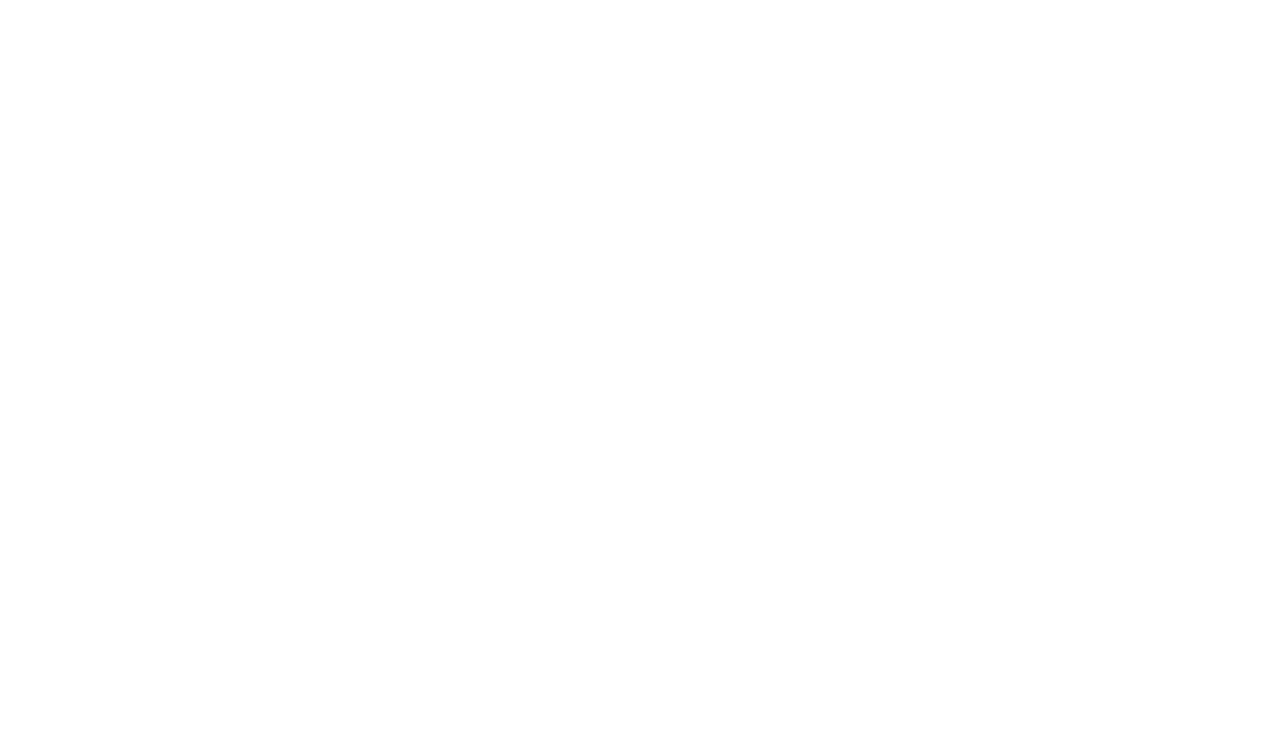
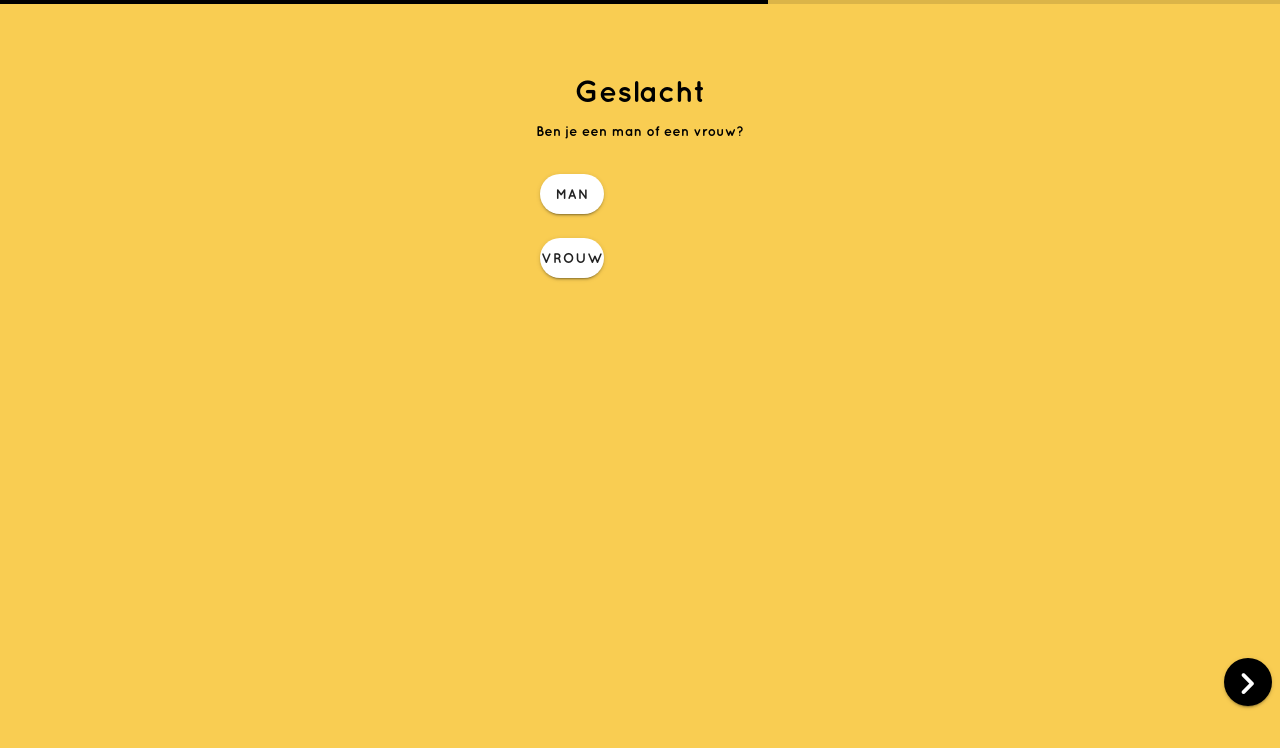
Before and after one commit to kevintjuh13/spark, a Vue app: page /geslacht in a window 1280 px wide. Before the commit this address had no page. Shown: the top 748 px of the page. Built offline with nearby package versions, Linux system fonts and the light colour scheme.

Commit message:
geslacht pagina gemaakt + routes

```diff
--- a/src/main.js
+++ b/src/main.js
@@ -1,10 +1,9 @@
 import { createApp } from 'vue'
 import App from './App.vue'
 import router from './router'
-import Vuelidate from 'vuelidate'
 
 // Vuetify
-import 'vuetify/styles/main.css'
+import 'vuetify/dist/vuetify.min.css'
 import { createVuetify } from 'vuetify'
 import * as components from 'vuetify/components'
 import * as directives from 'vuetify/directives'
@@ -17,5 +16,4 @@
 const app = createApp(App)
 app.use(vuetify)
 app.use(router)
-app.use(Vuelidate)
 app.mount('#app')
--- a/src/router/index.js
+++ b/src/router/index.js
@@ -5,6 +5,7 @@
 import testfile from '../views/testing/testfile.vue'
 import age from '../views/register/age.vue'
 import intresses from '../views/register/intresses.vue'
+import geslacht from '../views/register/geslacht.vue'
 
 const router = createRouter({
   history: createWebHistory(import.meta.env.BASE_URL),
@@ -34,6 +35,11 @@
       name: 'intresses',
       component: intresses
     },
+    {
+      path: '/geslacht',
+      name: 'geslacht',
+      component: geslacht
+    },
     // {
     //   path: '/height',
     //   name: 'height',
--- /dev/null
+++ b/src/views/register/geslacht.vue
@@ -0,0 +1,70 @@
+<template>
+  <div class="container">
+    <v-progress-linear model-value="60"></v-progress-linear>
+    <div class="mt-16 sub-container">
+      <h1 class="mb-2 title">Geslacht</h1>
+      <h5 class="mb-5 sub-title">Ben je een man of een vrouw?</h5>
+      <v-item-group mandatory>
+        <v-col v-for="n in 2" :key="n" cols="12" md="4">
+          <v-item v-slot="{ isSelected, toggle }">
+            <v-btn
+              :color="isSelected ? 'black' : ''"
+              @click="toggle"
+              dark
+              height="40"
+              width="200"
+              rounded
+              >{{ n === 1 ? 'Man' : 'Vrouw' }}</v-btn
+            >
+          </v-item>
+        </v-col>
+      </v-item-group>
+    </div>
+    <div class="registratie-knop">
+      <myButton
+        class="mr-2"
+        style="background-color: black; color: white; font-size: 30px"
+        type="submit"
+        icon
+        buttonText=">"
+      ></myButton>
+    </div>
+  </div>
+</template>
+<script>
+import myButton from '../../components/button.vue'
+export default {
+  components: { myButton },
+  data() {
+    return {}
+  }
+}
+</script>
+<style scoped>
+.container {
+  font-family: Quicksand-Bold;
+  height: 100vh;
+  background-color: #f9cd52;
+}
+.registratie-knop {
+  display: flex;
+  justify-content: flex-end;
+  align-items: flex-end;
+  height: 52%;
+}
+.sub-container {
+  display: flex;
+  justify-content: center;
+  align-items: center;
+  flex-direction: column;
+}
+.textField {
+  width: 220px;
+}
+.title {
+  font-size: 30px;
+}
+.sub-title {
+  font-size: 14px;
+}
+</style>
--- a/src/views/register/intresses.vue
+++ b/src/views/register/intresses.vue
@@ -3,11 +3,24 @@
     <v-progress-linear model-value="45"></v-progress-linear>
     <div class="mt-16 sub-container">
       <h1 class="mb-2 title">INTRESSES</h1>
-      <h5 class="mb-5 sub-title">Kies hier uit maximaal 5 intresses!</h5>
+      <h5 class="mb-5 sub-title">Kies hier uit maximaal 5 interesses!</h5>
       <div class="chips-container">
-        <v-chip v-for="optie in opties" :key="optie.id" class="mb-4 ml-1 chips">{{
-          optie.optie
-        }}</v-chip>
+        <v-chip-group class="chips-sub-container" column multiple>
+          <v-chip
+            v-for="optie in opties"
+            :key="optie.id"
+            :disabled="isDisabled(optie)"
+            variant="outlined"
+            class="mb-4 ml-1 chips"
+            :selected="isSelected(optie)"
+            @click="toggleOption(optie)"
+          >
+            {{ optie.optie }}
+          </v-chip>
+        </v-chip-group>
+        <p v-if="showError" class="error-message">
+          Maximaal 5 interesses kunnen worden geselecteerd.
+        </p>
       </div>
     </div>
     <div class="registratie-knop">
@@ -21,6 +34,7 @@
     </div>
   </div>
 </template>
+
 <script>
 import myButton from '../../components/button.vue'
 import { fetchOpties } from '../../data.js'
@@ -31,13 +45,39 @@
   },
   data() {
     return {
-      opties: []
+      opties: [],
+      selectedOptions: []
     }
   },
+
   mounted() {
     this.fetchOpties()
   },
+
   methods: {
+    isSelected(optie) {
+      return this.selectedOptions.includes(optie.optie)
+    },
+
+    isDisabled(optie) {
+      return !this.isSelected(optie) && this.selectedOptions.length >= 5
+    },
+
+    toggleOption(optie) {
+      if (this.isSelected(optie)) {
+        // Deselect the option
+        this.selectedOptions = this.selectedOptions.filter((selected) => selected !== optie.optie)
+      } else {
+        // Check if the maximum limit has been reached
+        if (this.selectedOptions.length < 5) {
+          // Select the option
+          this.selectedOptions.push(optie.optie)
+        }
+      }
+
+      console.log('Selected chips:', this.selectedOptions)
+    },
+
     fetchOpties() {
       fetchOpties()
         .then((data) => {
@@ -61,7 +101,7 @@
   display: flex;
   justify-content: flex-end;
   align-items: flex-end;
-  height: 35%;
+  height: 22%;
 }
 .sub-container {
   display: flex;
@@ -83,11 +123,20 @@
   justify-content: center;
   flex-wrap: wrap;
 }
+.chips-sub-container {
+  display: flex;
+  justify-content: center;
+}
 
 .chip {
   margin-right: 10px;
   margin-bottom: 10px;
 }
 
+.error-message {
+  color: red;
+  margin-top: 10px;
+}
+
 /* Add additional styles as needed */
 </style>
```
